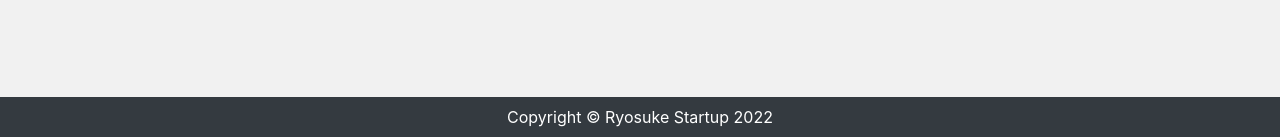
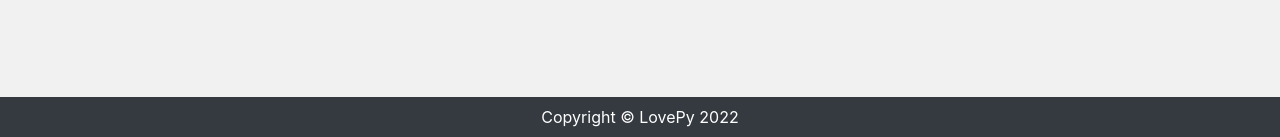
Before and after one commit to conchincradle/study-seminar-matching-webApp, a Django app: page /follow/login/ in a window 1280 px wide. Shown: the part 663-800 px from the top of the page. Run offline with Django 3.2, Linux system fonts and the light colour scheme; some libraries are stand-ins or nearby versions.

Commit message:
change copyright

```diff
--- a/server/app/templates/app/base.html
+++ b/server/app/templates/app/base.html
@@ -46,7 +46,7 @@
     </main>
 
     <footer class="py-2 bg-dark">
-        <p class="m-0 text-center text-white">Copyright &copy; Ryosuke Startup 2022</p>
+        <p class="m-0 text-center text-white">Copyright &copy; LovePy 2022</p>
     </footer>
 
     {% block extra_js %}
```
